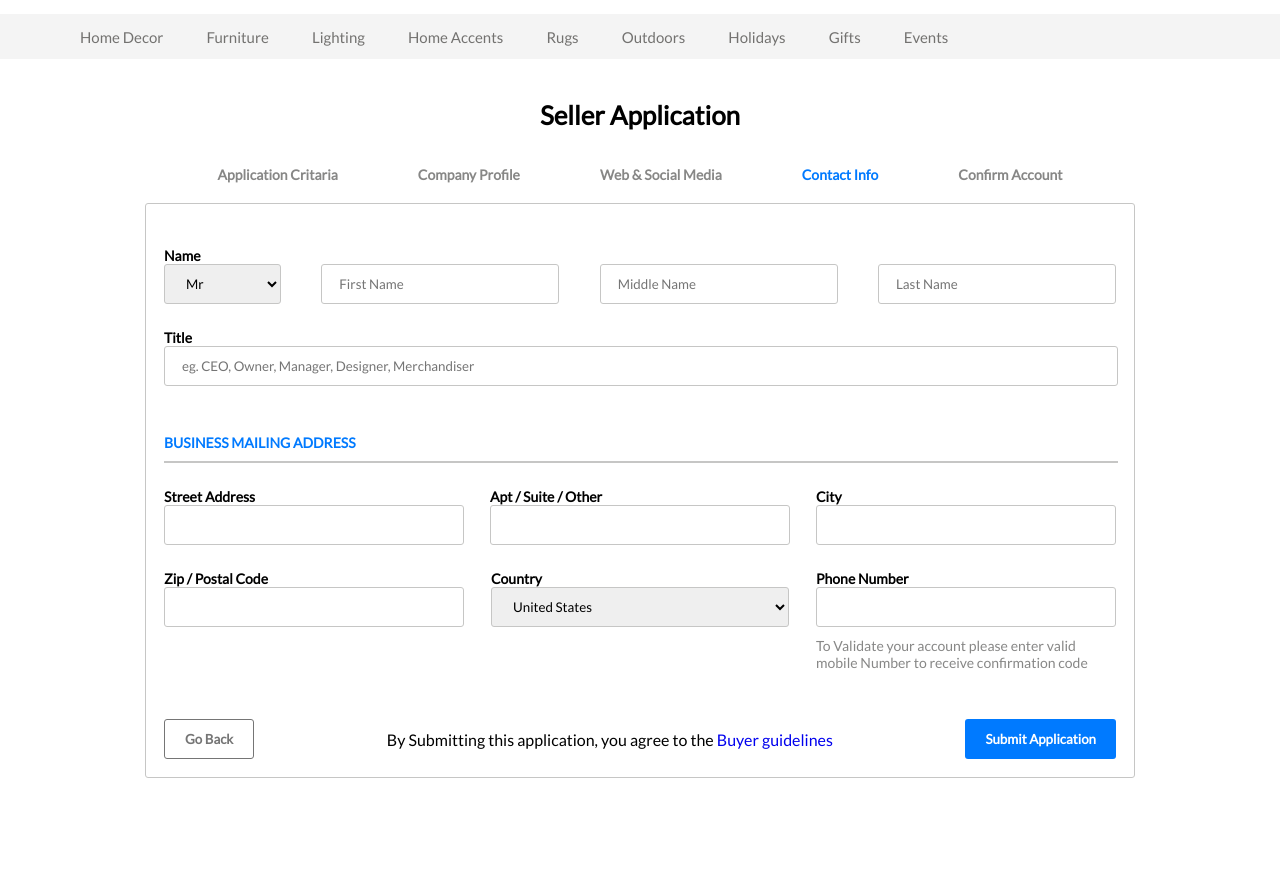
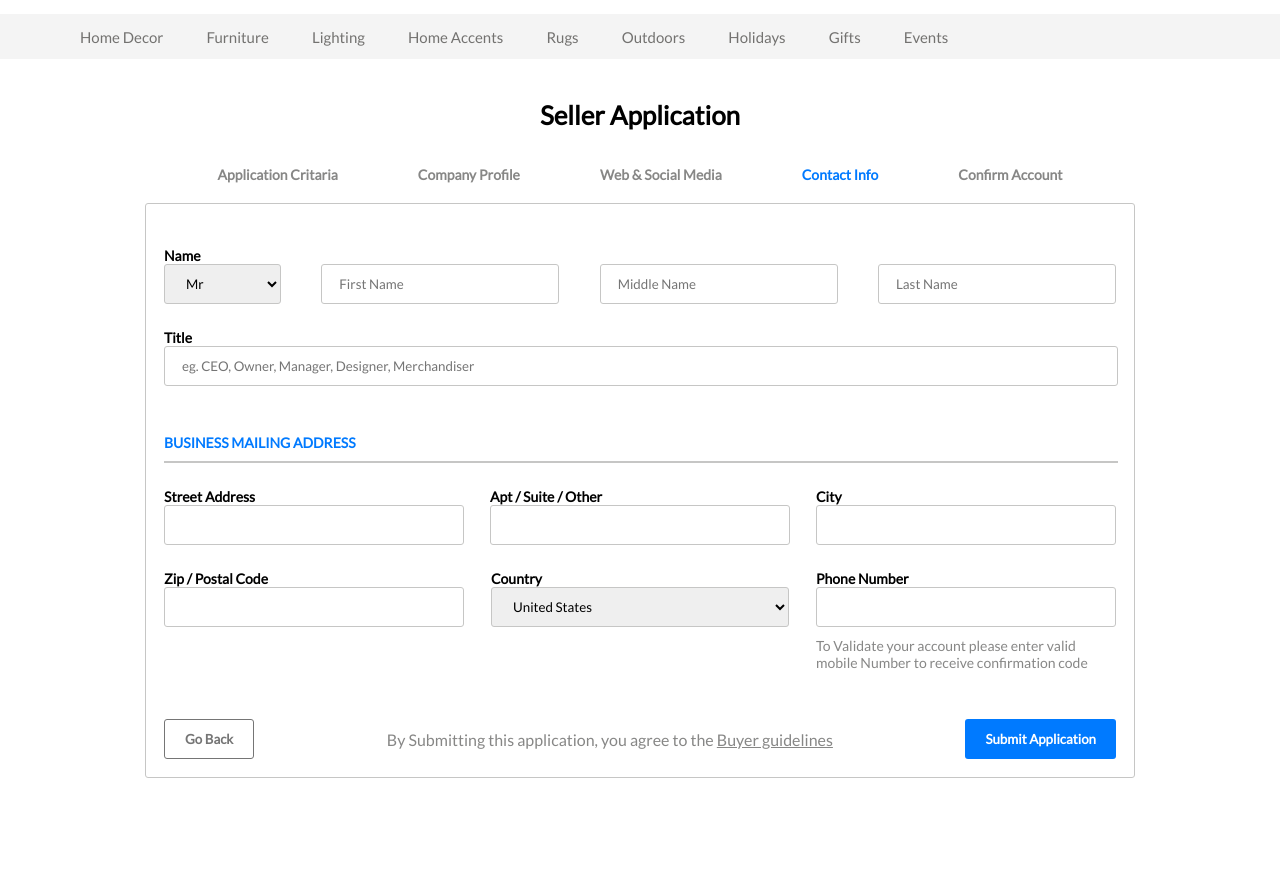
Before and after one commit to LayDSir/BeeinternsHW, a plain HTML site: page index.html in a window 1280 px wide. Shown: the part 86-961 px from the top of the page. Drawn offline with Linux system fonts and the light colour scheme.

Commit message:
Update body.css

```diff
--- a/styles/body.css
+++ b/styles/body.css
@@ -99,3 +99,12 @@ a[class='active'] {
     justify-content: space-between;
     align-items: center;
 }
+
+.form-footer p {
+    color: #878786;
+}
+
+.form-footer a {
+    color: #878786;
+    text-decoration: underline;
+}
```
